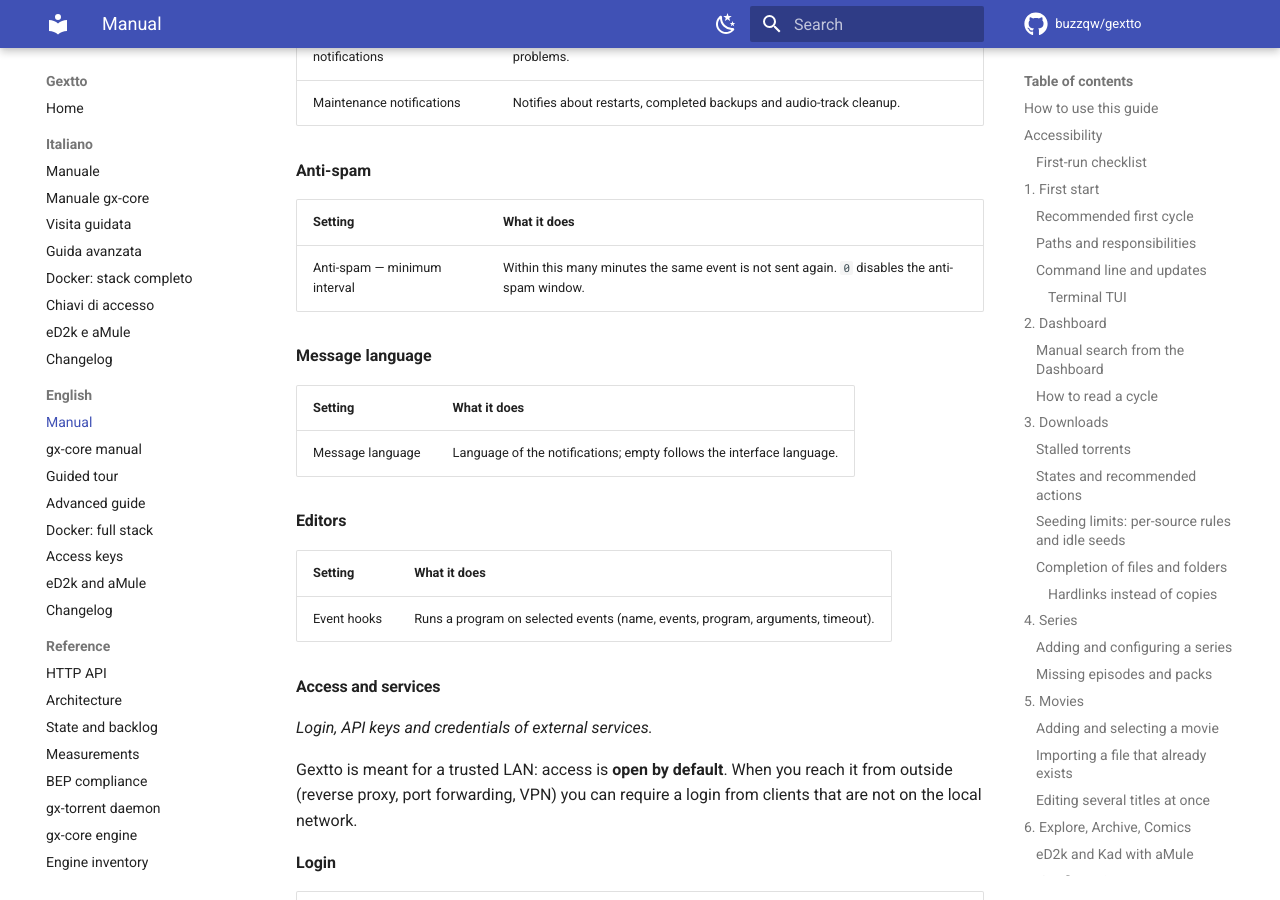
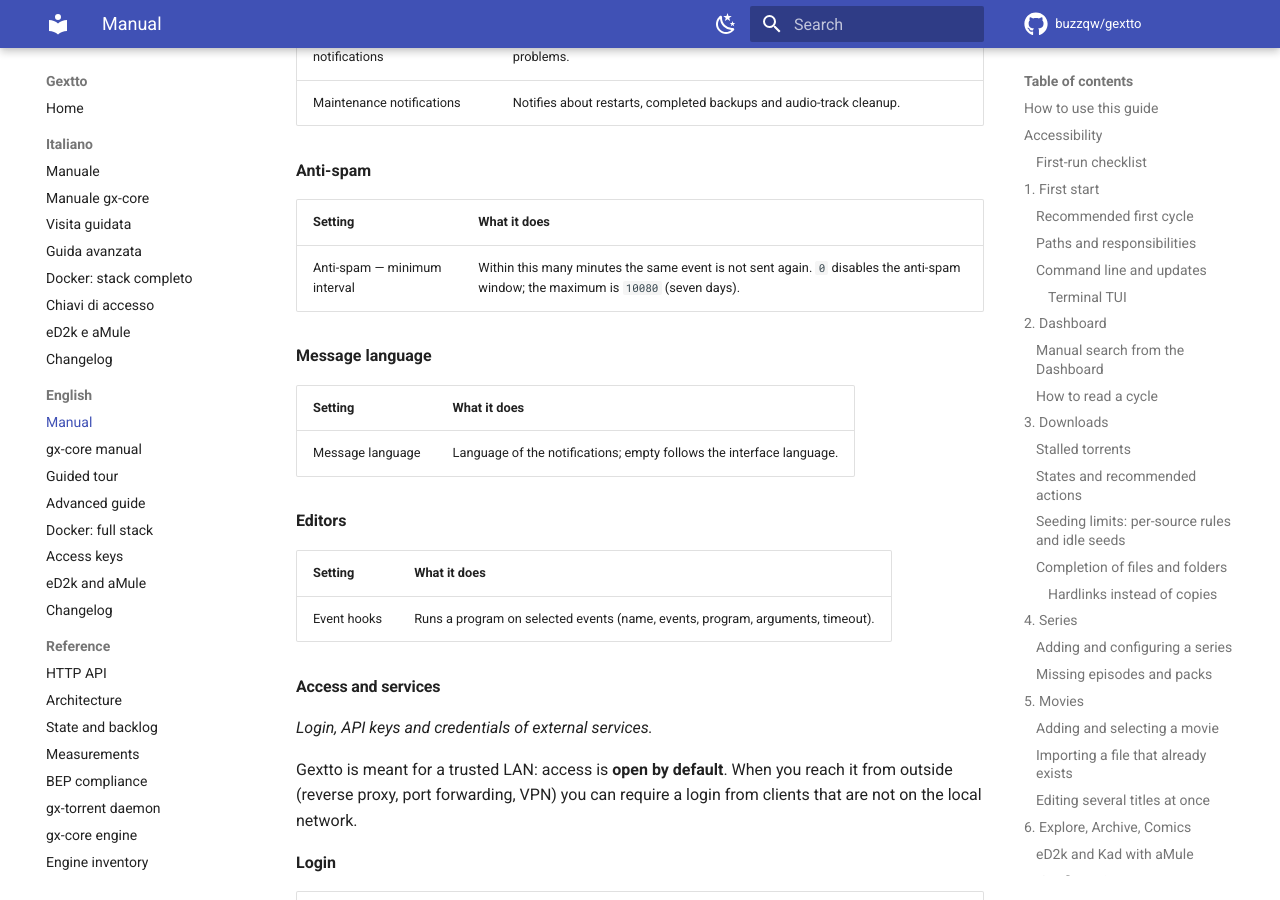
Before and after one commit to buzzqw/gextto, an MkDocs documentation site: the page built from docs/MANUAL.en.md, in a window 1280 px wide and 900 px high, scrolled down 70811 px. Built offline with MkDocs 1.6.1 and Material for MkDocs 9.7.7, drawn with Linux system fonts in a browser that asks for light colours; comment, search, counter and statistics services are not loaded.

Commit message:
docs: the anti-spam window tops out at seven days

```diff
--- a/docs/MANUAL.en.md
+++ b/docs/MANUAL.en.md
@@ -2638,7 +2638,7 @@
 
 | Setting | What it does |
 |---|---|
-| Anti-spam — minimum interval | Within this many minutes the same event is not sent again. `0` disables the anti-spam window. |
+| Anti-spam — minimum interval | Within this many minutes the same event is not sent again. `0` disables the anti-spam window; the maximum is `10080` (seven days). |
 
 **Message language**
 
```
Also changed, not shown: docs/MANUAL.it.md (+1 -1 lines).
